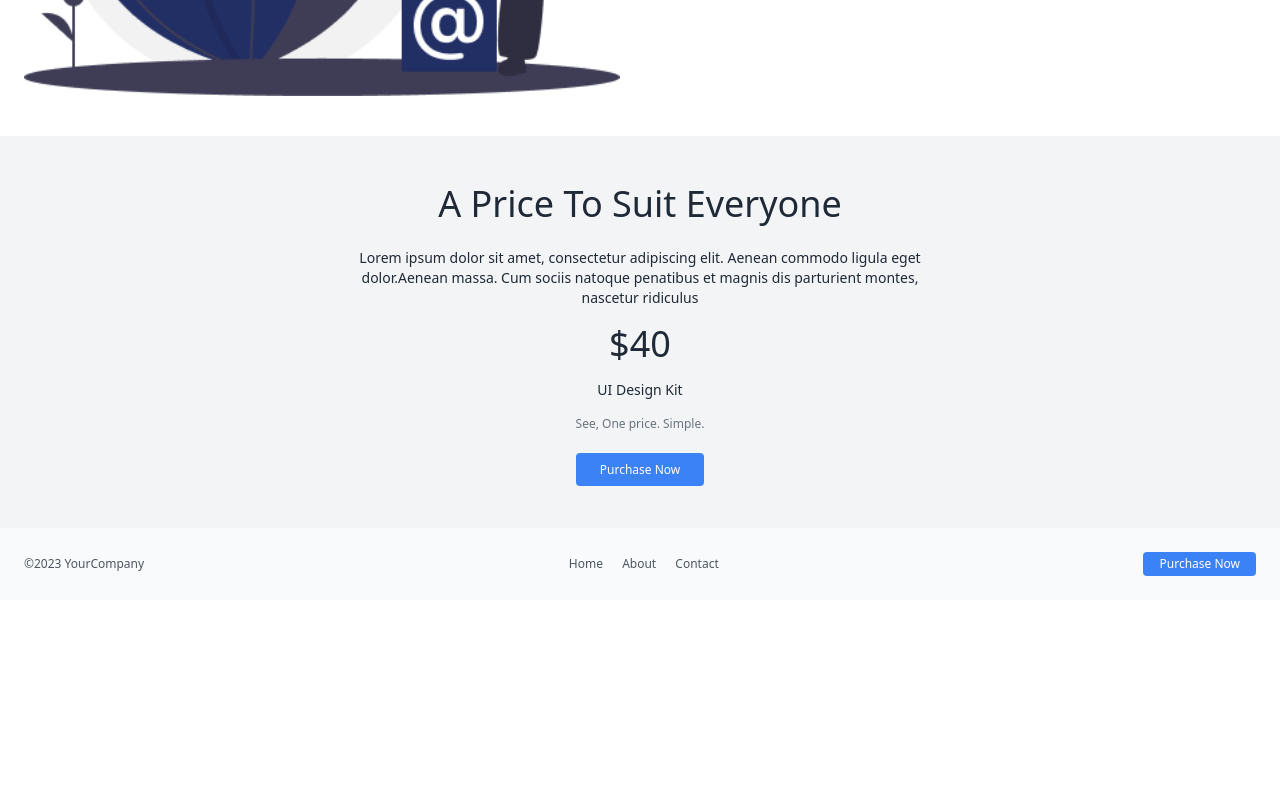
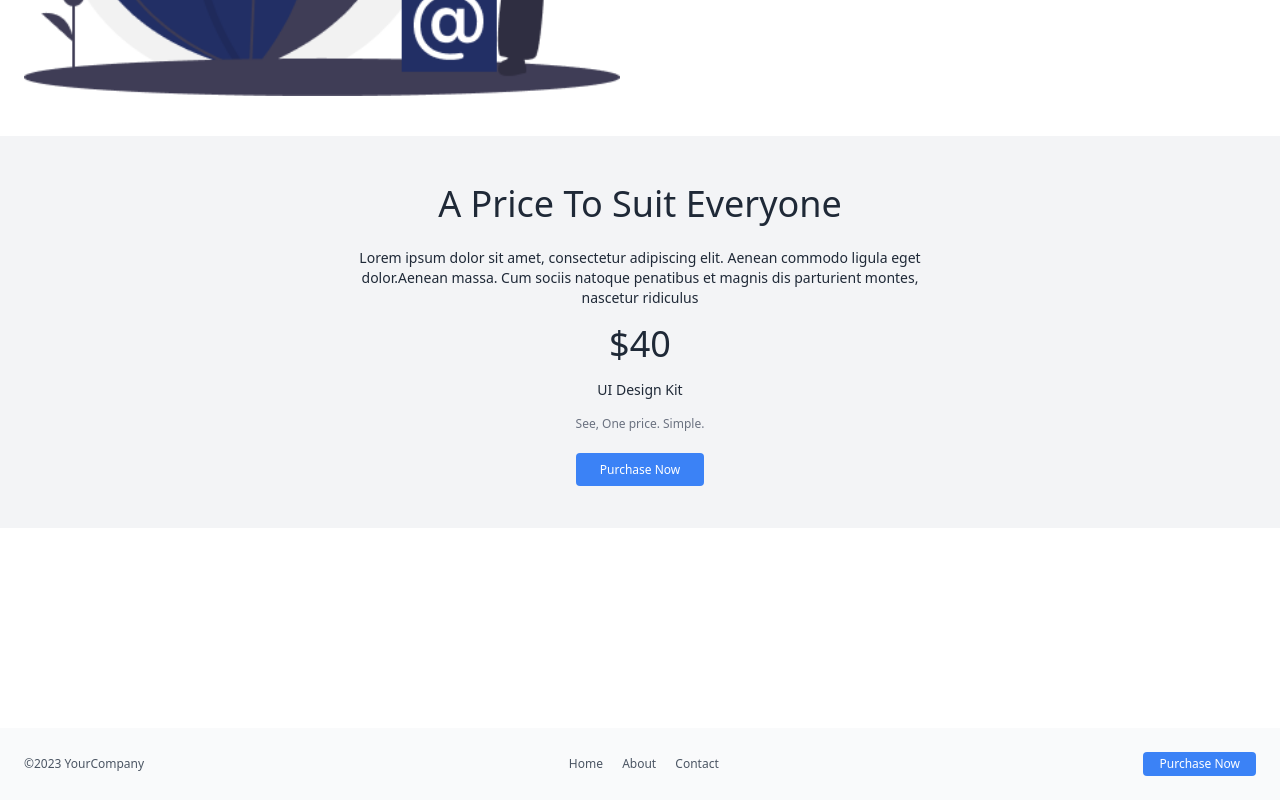
Before and after one commit to Mitukarmakar/Mid-Exam-Mitu-cmbd-309-10, a plain HTML site: page Q2/index.html in a window 1280 px wide. Shown: the part 2873-3673 px from the top of the page. Before the commit the page ends 3473 px from the top, so only its background shows below. Drawn offline with nearby package versions, Linux system fonts and the light colour scheme.

Commit message:
add dive done

```diff
--- a/Q2/index.html
+++ b/Q2/index.html
@@ -123,6 +123,8 @@
         <a href="#" class="bg-blue-500 text-white px-6 py-2 rounded hover:bg-blue-600 text-xs">Purchase Now</a>
     </section>
 
+        <div class="h-[200px]"></div>
+
     <!-- Footer 6-->
     <footer class="bg-gray-50 py-6 text-xs text-gray-600 px-6">
         <div class="flex flex-col md:flex-row md:justify-between items-center">
```
